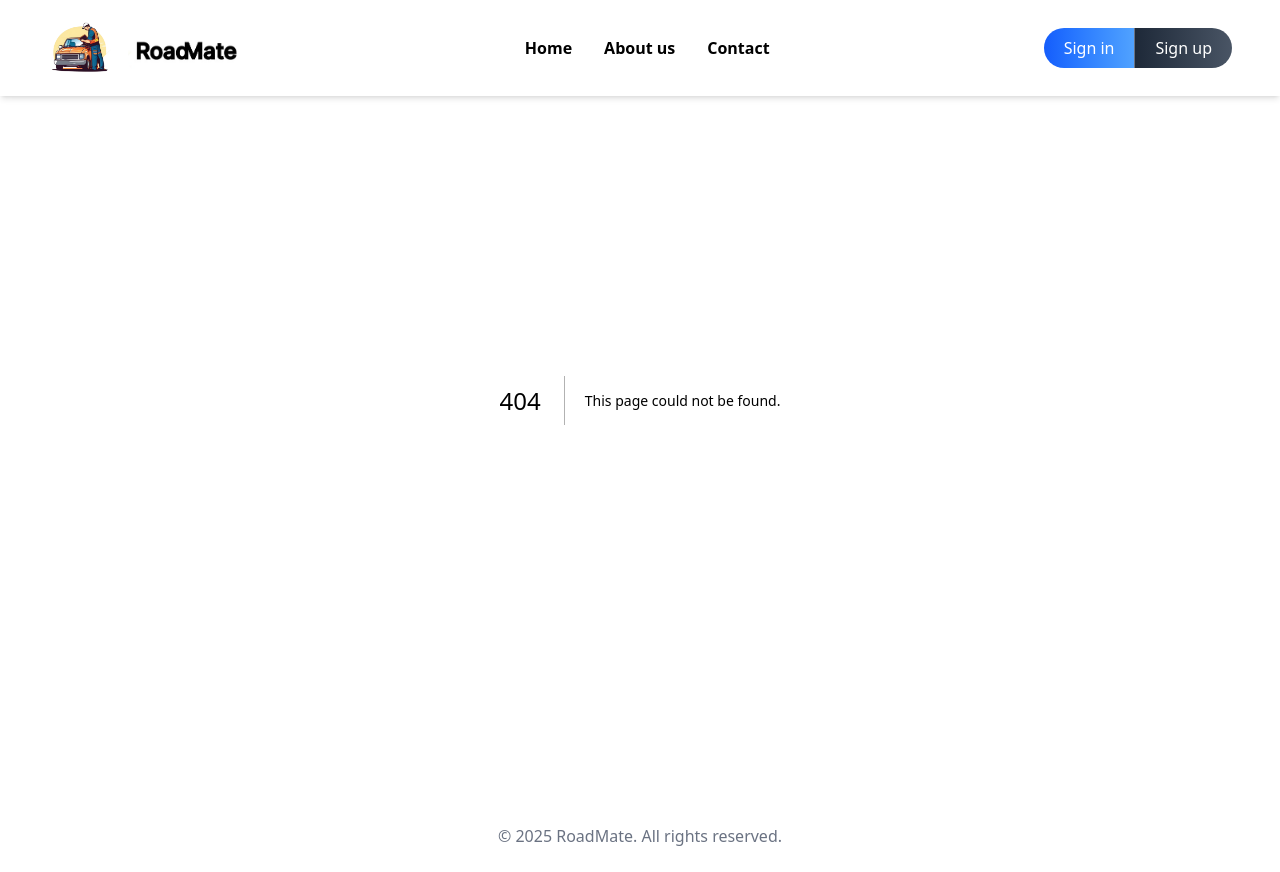
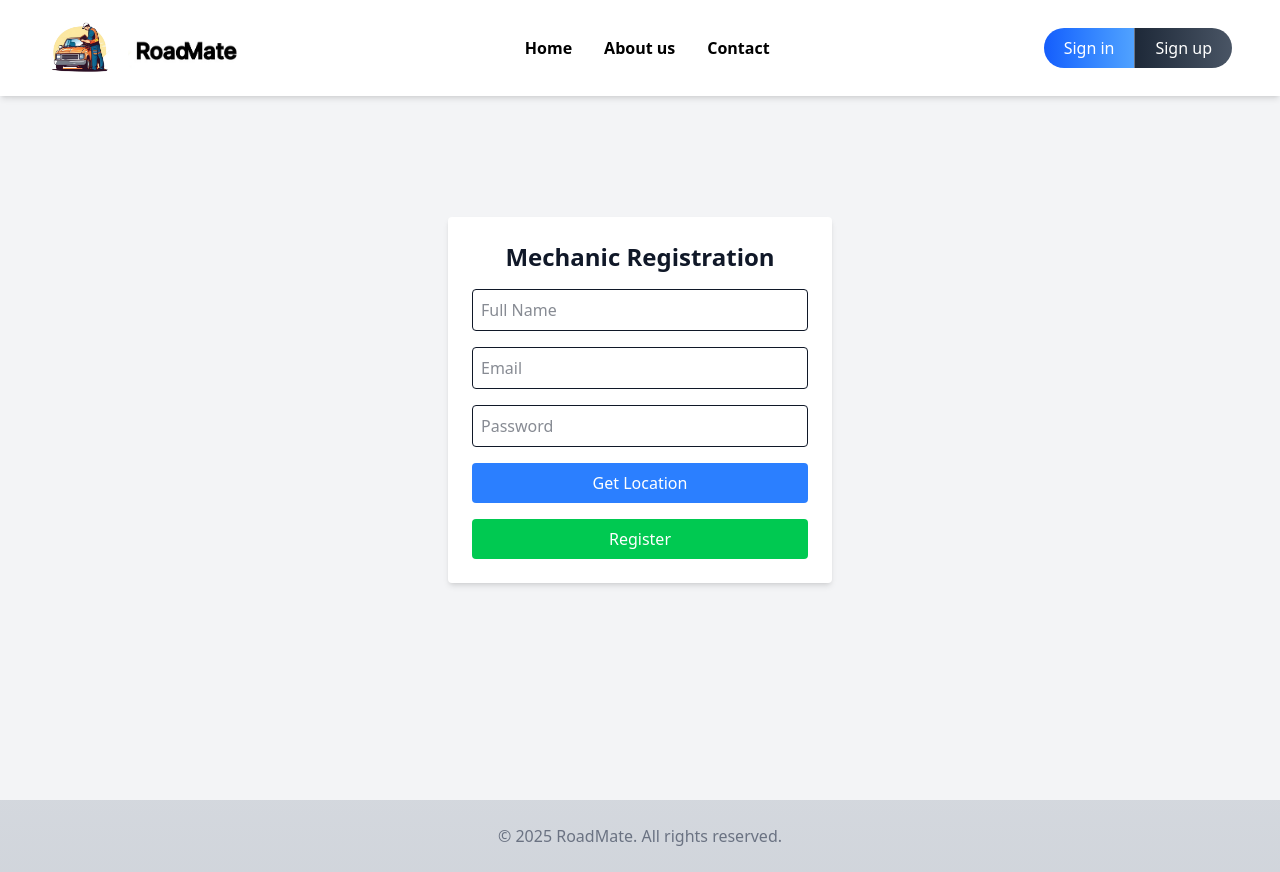
Before and after one commit to Jaypatel2006/Roadmate, a Next.js app: page /registerMech in a window 1280 px wide. Before the commit this address had no page. Built offline with nearby package versions, Linux system fonts and the light colour scheme.

Commit message:
backend added for mechanic

```diff
--- /dev/null
+++ b/app/api/registerMech/route.js
@@ -0,0 +1,41 @@
+import { NextResponse } from "next/server";
+import bcrypt from "bcryptjs";
+import { Mechanic } from "@/db/models/mechanicmodel.js";
+import connectDb from "@/db/connect.js"; // Ensure MongoDB connection
+
+export async function POST(req) {
+    await connectDb()
+  try {
+    const bodyText = await req.text(); // Read request body as text for debugging
+    console.log("Received Raw Body:", bodyText);
+
+    if (!bodyText) {
+      return NextResponse.json({ message: "Empty request body" }, { status: 400 });
+    }
+
+    const { name, email, password, latitude, longitude } = JSON.parse(bodyText);
+
+    // Validate input
+    if (!name || !email || !password || latitude === undefined || longitude === undefined) {
+      return NextResponse.json({ message: "All fields are required!" }, { status: 400 });
+    }
+
+    // Check if email already exists
+    const existingMechanic = await Mechanic.findOne({ email });
+    if (existingMechanic) {
+      return NextResponse.json({ message: "Email already registered!" }, { status: 400 });
+    }
+
+    // Hash password
+    const hashedPassword = await bcrypt.hash(password, 10);
+
+    // Save to MongoDB
+    const newMechanic = new Mechanic({ name, email, password: hashedPassword, latitude, longitude });
+    await newMechanic.save();
+
+    return NextResponse.json({ message: "Mechanic registered successfully!" }, { status: 201 });
+  } catch (error) {
+    console.error("Registration Error:", error);
+    return NextResponse.json({ message: "Server error occurred!" }, { status: 500 });
+  }
+}
--- /dev/null
+++ b/app/registerMech/page.jsx
@@ -0,0 +1,94 @@
+"use client";
+
+import { useState } from "react";
+
+export default function RegisterPage() {
+  const [formData, setFormData] = useState({
+    name: "",
+    email: "",
+    password: "",
+    latitude: null,
+    longitude: null,
+  });
+
+  // Handle input changes
+  const handleChange = (e) => {
+    setFormData({ ...formData, [e.target.name]: e.target.value });
+  };
+
+  // Get User's Location
+  const getLocation = () => {
+    if ("geolocation" in navigator) {
+      navigator.geolocation.getCurrentPosition(
+        (position) => {
+          setFormData((prev) => ({
+            ...prev,
+            latitude: position.coords.latitude,
+            longitude: position.coords.longitude,
+          }));
+        },
+        (error) => alert("Error getting location: " + error.message)
+      );
+    } else {
+      alert("Geolocation not supported.");
+    }
+  };
+
+  // Submit Data
+  const handleSubmit = async (e) => {
+    e.preventDefault();
+
+    const response = await fetch("/api/registerMech", {
+      method: "POST",
+      headers: { "Content-Type": "application/json" },
+      body: JSON.stringify(formData),
+    });
+
+    const result = await response.json();
+    alert(result.message);
+  };
+
+  return (
+    <div className="flex justify-center items-center min-h-screen bg-gray-100">
+      <div className="bg-white p-6 rounded shadow-md w-96">
+        <h2 className="text-2xl font-bold mb-4 text-center">Mechanic Registration</h2>
+        <form onSubmit={handleSubmit} className="space-y-4">
+          <input
+            type="text"
+            name="name"
+            placeholder="Full Name"
+            required
+            className="w-full p-2 border rounded"
+            onChange={handleChange}
+          />
+          <input
+            type="email"
+            name="email"
+            placeholder="Email"
+            required
+            className="w-full p-2 border rounded"
+            onChange={handleChange}
+          />
+          <input
+            type="password"
+            name="password"
+            placeholder="Password"
+            required
+            className="w-full p-2 border rounded"
+            onChange={handleChange}
+          />
+          <button
+            type="button"
+            onClick={getLocation}
+            className="w-full bg-blue-500 text-white p-2 rounded"
+          >
+            Get Location
+          </button>
+          <button type="submit" className="w-full bg-green-500 text-white p-2 rounded">
+            Register
+          </button>
+        </form>
+      </div>
+    </div>
+  );
+}
```
